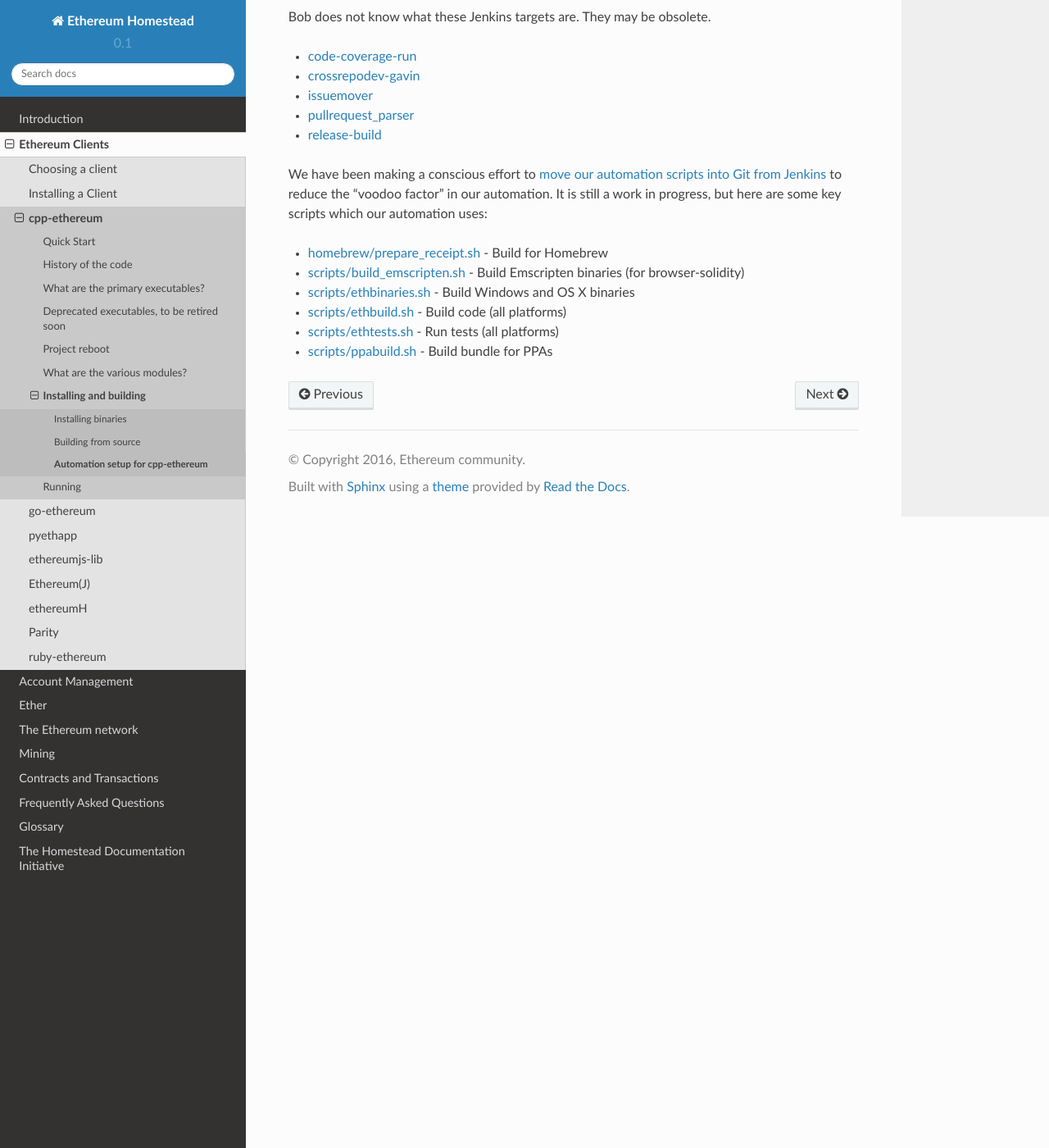
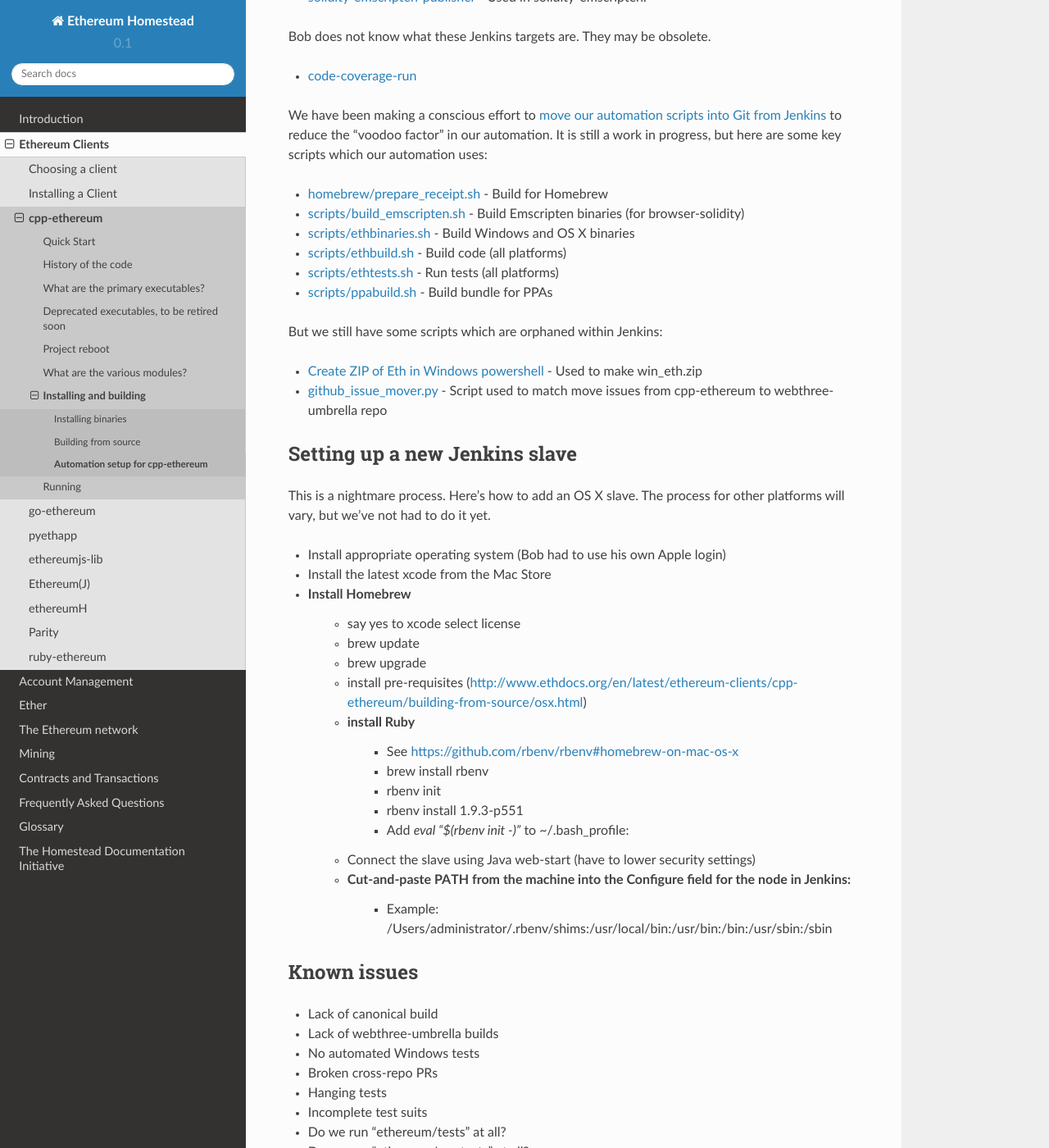
Before and after one commit to ethereum/homestead-guide, a Sphinx documentation site: the page built from source/ethereum-clients/cpp-ethereum/automation.rst, in a window 1280 px wide and 1400 px high, scrolled down 1871 px. Shown: the whole window at 82% size. Built offline with Sphinx 7.4.7 and the Read the Docs theme 2.0.0, drawn with Linux system fonts in a browser that asks for light colours; some of the changed text lies outside the part shown.

Commit message:
Another batch of updates to our Jenkins docs.

```diff
--- a/source/ethereum-clients/cpp-ethereum/automation.rst
+++ b/source/ethereum-clients/cpp-ethereum/automation.rst
@@ -67,15 +67,12 @@
 * `ethbinaries-build <http://52.28.164.97/job/ethbinaries-build/>`_ - Used in ethbinaries-develop and ethbinaries-release.
 * `project-build <http://52.28.164.97/job/project-build/>`_ - Used in all the PR projects.
 * `project-test <http://52.28.164.97/job/project-test/>`_ - Used in all the PR projects.
+* `pullrequest_parser <http://52.28.164.97/job/pullrequest_parser/>`_ - Used in all the PR projects.
 * `solidity-emscripten-publisher <http://52.28.164.97/job/solidity-emscripten-publisher/>`_ - Used in solidity-emscripten.
 
 Bob does not know what these Jenkins targets are.   They may be obsolete.
 
 * `code-coverage-run <http://52.28.164.97/job/code-coverage-run/>`_
-* `crossrepodev-gavin <http://52.28.164.97/job/crossrepodev-gavin/>`_
-* `issuemover <http://52.28.164.97/job/issuemover/>`_
-* `pullrequest_parser <http://52.28.164.97/job/pullrequest_parser/>`_
-* `release-build <http://52.28.164.97/job/release-build/>`_
 
 We have been making a conscious effort to `move our automation scripts into Git from Jenkins <https://github.com/ethereum/webthree-umbrella/issues/439>`_
 to reduce the "voodoo factor" in our automation.   It is still a work in progress, but here are
@@ -87,3 +84,51 @@
 * `scripts/ethbuild.sh <https://github.com/ethereum/webthree-helpers/blob/develop/scripts/ethbuild.sh>`_ - Build code (all platforms)
 * `scripts/ethtests.sh <https://github.com/ethereum/webthree-helpers/blob/develop/scripts/ethtests.sh>`_ - Run tests (all platforms)
 * `scripts/ppabuild.sh <https://github.com/ethereum/webthree-helpers/blob/develop/scripts/ppabuild.sh>`_ - Build bundle for PPAs
+
+But we still have some scripts which are orphaned within Jenkins:
+
+* `Create ZIP of Eth in Windows powershell <http://52.28.164.97/configfiles/show?id=org.jenkinsci.plugins.managedscripts.PowerShellConfig1444842304838>`_ - Used to make win_eth.zip
+* `github_issue_mover.py <http://52.28.164.97/configfiles/show?id=org.jenkinsci.plugins.managedscripts.ScriptConfig1443614334556>`_ - Script used to match move issues from cpp-ethereum to webthree-umbrella repo
+
+
+Setting up a new Jenkins slave
+-------------------------------------------------------------------------------
+
+This is a nightmare process.   Here's how to add an OS X slave.   The process
+for other platforms will vary, but we've not had to do it yet.
+
+- Install appropriate operating system (Bob had to use his own Apple login)
+- Install the latest xcode from the Mac Store
+- Install Homebrew
+    - say yes to xcode select license
+    - brew update
+    - brew upgrade
+    - install pre-requisites (http://www.ethdocs.org/en/latest/ethereum-clients/cpp-ethereum/building-from-source/osx.html)
+    - install Ruby
+        - See https://github.com/rbenv/rbenv#homebrew-on-mac-os-x
+        - brew install rbenv
+        - rbenv init
+        - rbenv install 1.9.3-p551
+        - Add `eval "$(rbenv init -)"` to ~/.bash_profile:
+    - Connect the slave using Java web-start (have to lower security settings)
+    - Cut-and-paste PATH from the machine into the Configure field for the node in Jenkins:
+        - Example:  /Users/administrator/.rbenv/shims:/usr/local/bin:/usr/bin:/bin:/usr/sbin:/sbin
+
+
+Known issues
+-------------------------------------------------------------------------------
+
+- Lack of canonical build
+- Lack of webthree-umbrella builds
+- No automated Windows tests
+- Broken cross-repo PRs
+- Hanging tests
+- Incomplete test suits
+- Do we run "ethereum/tests" at all?
+- Do we run "ethereum/rpc-tests" at all?
+- Windows box is running Windows 7 home edition.   No RDC access.
+- Running Visual Studio 2013.
+- Should be running Windows 10 with VS2015 targeting Windows7
+- We still don't have working El Capitan binaries
+- Nothing doing Homebrew/PPA updates per cycle
+- No clean builds ever?
```
